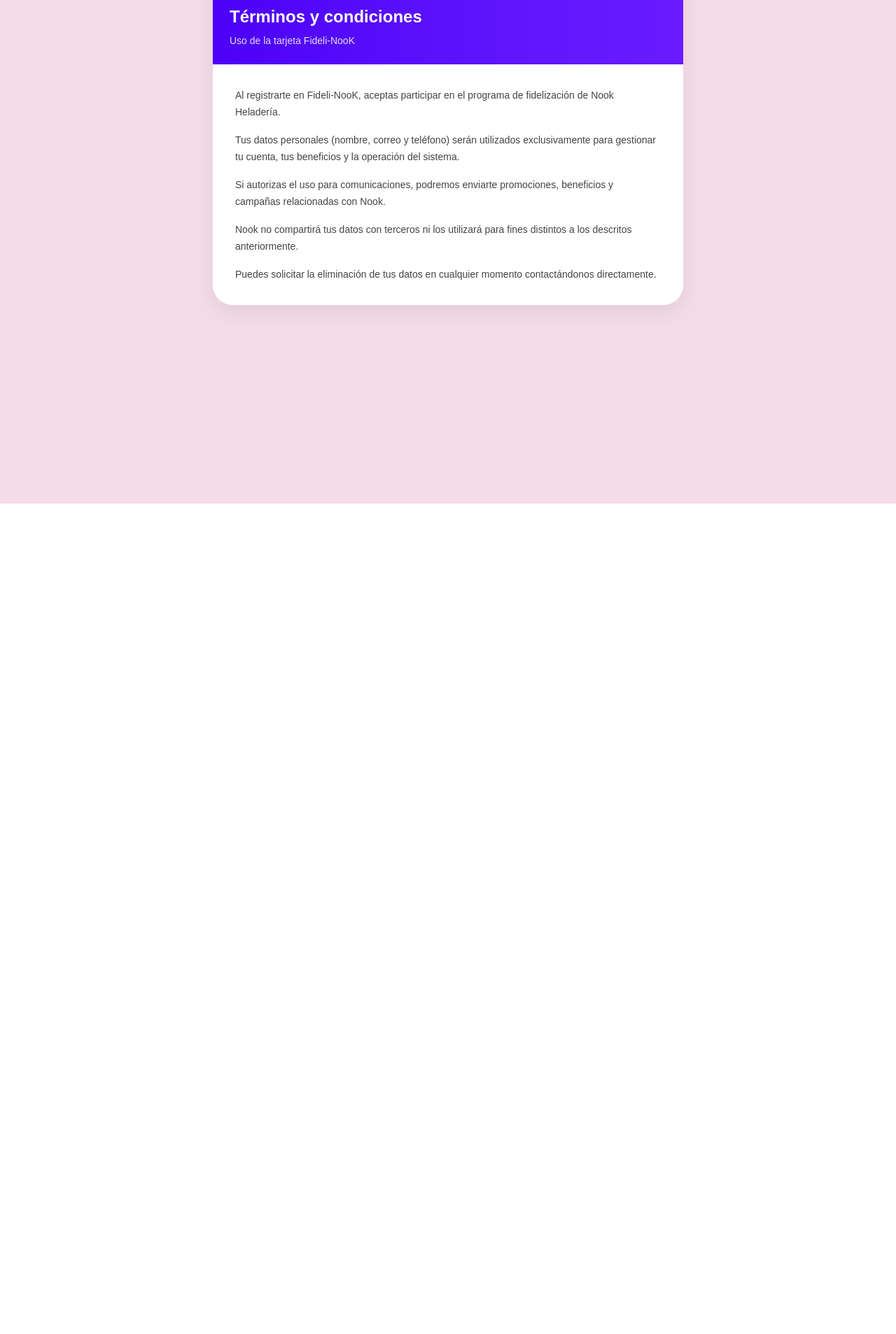
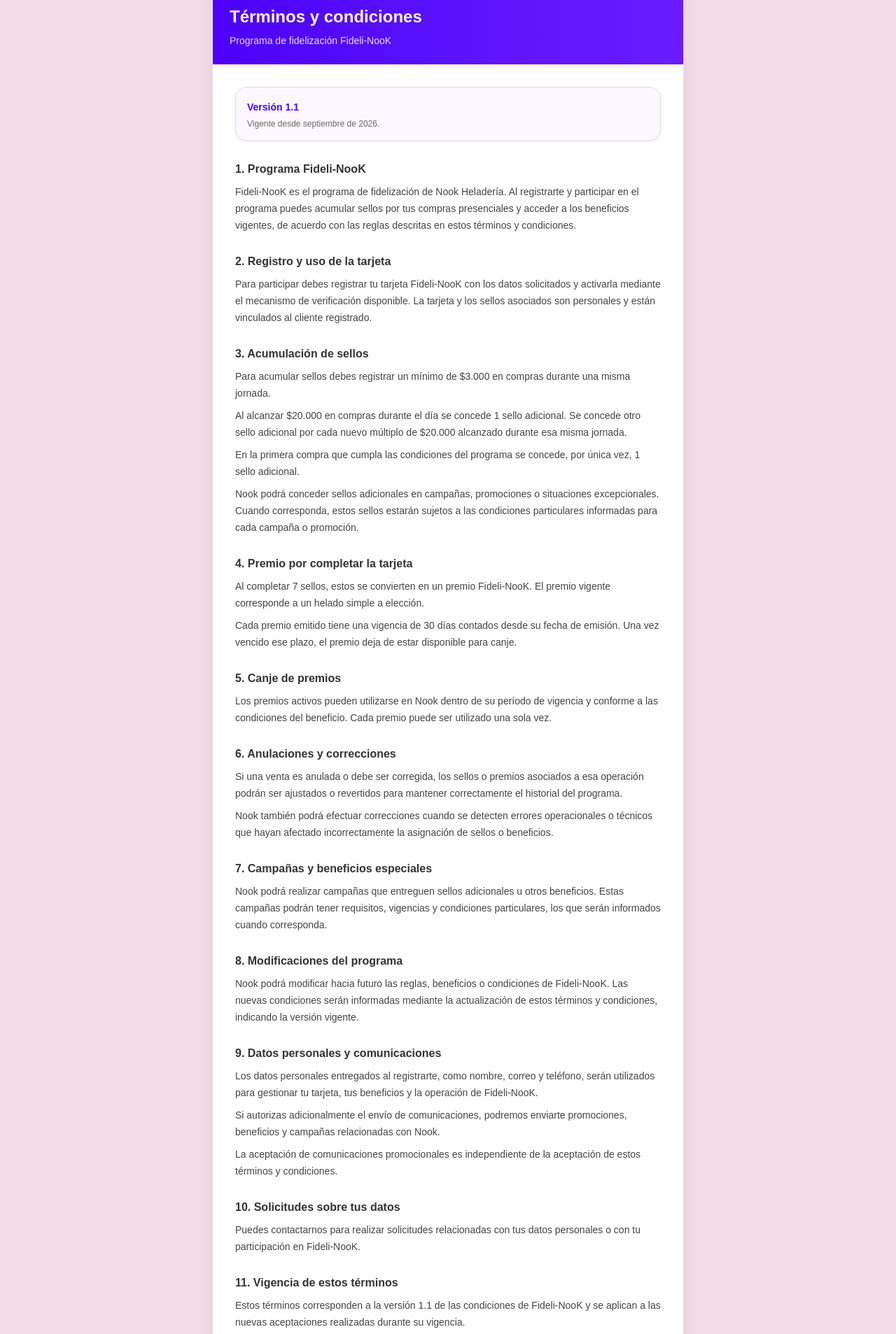
Before and after one commit to gonzalocardenasr-web/fidelinook, a Next.js app: page /terminos in a window 1280 px wide. Shown: the part 80-1987 px from the top of the page at 70% size. Before the commit the page ends 800 px from the top, so only its background shows below. Built offline with nearby package versions, Linux system fonts and the light colour scheme.

Commit message:
DEV-LOY-TERMS-01: transparentar reglas y términos de fidelización

```diff
--- a/app/api/clientes/register-card/route.ts
+++ b/app/api/clientes/register-card/route.ts
@@ -38,7 +38,7 @@ export async function POST(req: Request) {
       acceptsTerms: aceptaTerminos,
       acceptsMarketing: aceptaMarketing,
       marketingPreferenceDefined: true,
-      termsVersion: "v1.0",
+      termsVersion: "v1.1",
       acceptedAt: verificationCreatedAt,
     });
 
@@ -53,7 +53,7 @@ export async function POST(req: Request) {
         metadata: {
           acceptsMarketing: aceptaMarketing,
           marketingPreferenceDefined: true,
-          termsVersion: "v1.0",
+          termsVersion: "v1.1",
         },
       });
     } catch (eventError) {
--- a/app/registro/page.tsx
+++ b/app/registro/page.tsx
@@ -257,6 +257,32 @@ export default function RegistroPage() {
                 Regístrate para comenzar a acumular sellos en tus compras
                 presenciales en Nook.
               </p>
+
+              <div className="mt-4 rounded-2xl border border-[#D9C8FF] bg-[#F7F2FF] p-4">
+                <p className="text-sm font-semibold text-[#4c00f7]">
+                  ¿Cómo acumulas sellos?
+                </p>
+
+                <p className="mt-2 text-sm leading-6 text-[#555]">
+                  Desde $3.000 de compra diaria comienzas a acumular. Al
+                  alcanzar $20.000 durante el día recibes 1 sello adicional, y
+                  otro por cada nuevo múltiplo de $20.000.
+                </p>
+
+                <p className="mt-2 text-sm leading-6 text-[#555]">
+                  En tu primera compra recibes además 1 sello extra por única
+                  vez. Algunas campañas también pueden entregar sellos
+                  adicionales.
+                </p>
+
+                <p className="mt-2 text-sm font-semibold text-[#555]">
+                  Completa 7 sellos y obtén un helado simple a elección.
+                </p>
+
+                <p className="mt-1 text-xs text-[#777]">
+                  El premio tiene una vigencia de 30 días desde su emisión.
+                </p>
+              </div>
             </div>
 
             {!registroExitoso ? (
--- a/app/terminos/page.tsx
+++ b/app/terminos/page.tsx
@@ -3,43 +3,206 @@ export default function TerminosPage() {
     <main className="min-h-screen bg-[#F4DCE8] px-4 py-8 md:px-6 md:py-10">
       <div className="mx-auto max-w-2xl">
         <div className="overflow-hidden rounded-[28px] bg-white shadow-[0_10px_30px_rgba(0,0,0,0.08)]">
-
           <div className="bg-gradient-to-r from-[#4c00f7] to-[#6a1bff] px-6 py-6 text-white">
             <p className="text-xs uppercase tracking-[0.35em] text-white/80">
               Nook
             </p>
-            <h1 className="mt-2 text-2xl font-bold">
-              Términos y condiciones
-            </h1>
+
+            <h1 className="mt-2 text-2xl font-bold">Términos y condiciones</h1>
+
             <p className="mt-2 text-sm text-white/85">
-              Uso de la tarjeta Fideli-NooK
+              Programa de fidelización Fideli-NooK
             </p>
           </div>
 
-          <div className="px-6 py-7 md:px-8 md:py-8 space-y-4 text-sm text-[#444] leading-6">
+          <div className="space-y-7 px-6 py-7 text-sm leading-6 text-[#444] md:px-8 md:py-8">
+            <div className="rounded-2xl border border-[#E3D2EA] bg-[#FCF8FF] p-4">
+              <p className="font-semibold text-[#4c00f7]">Versión 1.1</p>
 
+              <p className="mt-1 text-xs text-[#666]">
+                Vigente desde septiembre de 2026.
+              </p>
+            </div>
+
+            <section>
+              <h2 className="text-base font-bold text-[#333]">
+                1. Programa Fideli-NooK
+              </h2>
+
+              <p className="mt-2">
+                Fideli-NooK es el programa de fidelización de Nook Heladería. Al
+                registrarte y participar en el programa puedes acumular sellos
+                por tus compras presenciales y acceder a los beneficios
+                vigentes, de acuerdo con las reglas descritas en estos términos
+                y condiciones.
+              </p>
+            </section>
+
+            <section>
+              <h2 className="text-base font-bold text-[#333]">
+                2. Registro y uso de la tarjeta
+              </h2>
+
+              <p className="mt-2">
+                Para participar debes registrar tu tarjeta Fideli-NooK con los
+                datos solicitados y activarla mediante el mecanismo de
+                verificación disponible. La tarjeta y los sellos asociados son
+                personales y están vinculados al cliente registrado.
+              </p>
+            </section>
+
+            <section>
+              <h2 className="text-base font-bold text-[#333]">
+                3. Acumulación de sellos
+              </h2>
+
+              <div className="mt-2 space-y-2">
                 <p>
-              Al registrarte en Fideli-NooK, aceptas participar en el programa de fidelización de Nook Heladería.
+                  Para acumular sellos debes registrar un mínimo de $3.000 en
+                  compras durante una misma jornada.
                 </p>
 
                 <p>
-              Tus datos personales (nombre, correo y teléfono) serán utilizados exclusivamente para gestionar tu cuenta, tus beneficios y la operación del sistema.
+                  Al alcanzar $20.000 en compras durante el día se concede 1
+                  sello adicional. Se concede otro sello adicional por cada
+                  nuevo múltiplo de $20.000 alcanzado durante esa misma jornada.
                 </p>
 
                 <p>
-              Si autorizas el uso para comunicaciones, podremos enviarte promociones, beneficios y campañas relacionadas con Nook.
+                  En la primera compra que cumpla las condiciones del programa
+                  se concede, por única vez, 1 sello adicional.
                 </p>
 
                 <p>
-              Nook no compartirá tus datos con terceros ni los utilizará para fines distintos a los descritos anteriormente.
+                  Nook podrá conceder sellos adicionales en campañas,
+                  promociones o situaciones excepcionales. Cuando corresponda,
+                  estos sellos estarán sujetos a las condiciones particulares
+                  informadas para cada campaña o promoción.
+                </p>
+              </div>
+            </section>
+
+            <section>
+              <h2 className="text-base font-bold text-[#333]">
+                4. Premio por completar la tarjeta
+              </h2>
+
+              <p className="mt-2">
+                Al completar 7 sellos, estos se convierten en un premio
+                Fideli-NooK. El premio vigente corresponde a un helado simple a
+                elección.
               </p>
 
-            <p>
-              Puedes solicitar la eliminación de tus datos en cualquier momento contactándonos directamente.
+              <p className="mt-2">
+                Cada premio emitido tiene una vigencia de 30 días contados desde
+                su fecha de emisión. Una vez vencido ese plazo, el premio deja
+                de estar disponible para canje.
+              </p>
+            </section>
+
+            <section>
+              <h2 className="text-base font-bold text-[#333]">
+                5. Canje de premios
+              </h2>
+
+              <p className="mt-2">
+                Los premios activos pueden utilizarse en Nook dentro de su
+                período de vigencia y conforme a las condiciones del beneficio.
+                Cada premio puede ser utilizado una sola vez.
+              </p>
+            </section>
+
+            <section>
+              <h2 className="text-base font-bold text-[#333]">
+                6. Anulaciones y correcciones
+              </h2>
+
+              <p className="mt-2">
+                Si una venta es anulada o debe ser corregida, los sellos o
+                premios asociados a esa operación podrán ser ajustados o
+                revertidos para mantener correctamente el historial del
+                programa.
               </p>
 
+              <p className="mt-2">
+                Nook también podrá efectuar correcciones cuando se detecten
+                errores operacionales o técnicos que hayan afectado
+                incorrectamente la asignación de sellos o beneficios.
+              </p>
+            </section>
+
+            <section>
+              <h2 className="text-base font-bold text-[#333]">
+                7. Campañas y beneficios especiales
+              </h2>
+
+              <p className="mt-2">
+                Nook podrá realizar campañas que entreguen sellos adicionales u
+                otros beneficios. Estas campañas podrán tener requisitos,
+                vigencias y condiciones particulares, los que serán informados
+                cuando corresponda.
+              </p>
+            </section>
+
+            <section>
+              <h2 className="text-base font-bold text-[#333]">
+                8. Modificaciones del programa
+              </h2>
+
+              <p className="mt-2">
+                Nook podrá modificar hacia futuro las reglas, beneficios o
+                condiciones de Fideli-NooK. Las nuevas condiciones serán
+                informadas mediante la actualización de estos términos y
+                condiciones, indicando la versión vigente.
+              </p>
+            </section>
+
+            <section>
+              <h2 className="text-base font-bold text-[#333]">
+                9. Datos personales y comunicaciones
+              </h2>
+
+              <p className="mt-2">
+                Los datos personales entregados al registrarte, como nombre,
+                correo y teléfono, serán utilizados para gestionar tu tarjeta,
+                tus beneficios y la operación de Fideli-NooK.
+              </p>
+
+              <p className="mt-2">
+                Si autorizas adicionalmente el envío de comunicaciones, podremos
+                enviarte promociones, beneficios y campañas relacionadas con
+                Nook.
+              </p>
+
+              <p className="mt-2">
+                La aceptación de comunicaciones promocionales es independiente
+                de la aceptación de estos términos y condiciones.
+              </p>
+            </section>
+
+            <section>
+              <h2 className="text-base font-bold text-[#333]">
+                10. Solicitudes sobre tus datos
+              </h2>
+
+              <p className="mt-2">
+                Puedes contactarnos para realizar solicitudes relacionadas con
+                tus datos personales o con tu participación en Fideli-NooK.
+              </p>
+            </section>
+
+            <section>
+              <h2 className="text-base font-bold text-[#333]">
+                11. Vigencia de estos términos
+              </h2>
+
+              <p className="mt-2">
+                Estos términos corresponden a la versión 1.1 de las condiciones
+                de Fideli-NooK y se aplican a las nuevas aceptaciones realizadas
+                durante su vigencia.
+              </p>
+            </section>
           </div>
-
         </div>
       </div>
     </main>
```
Lines whose indentation alone changed are shown as unchanged.
